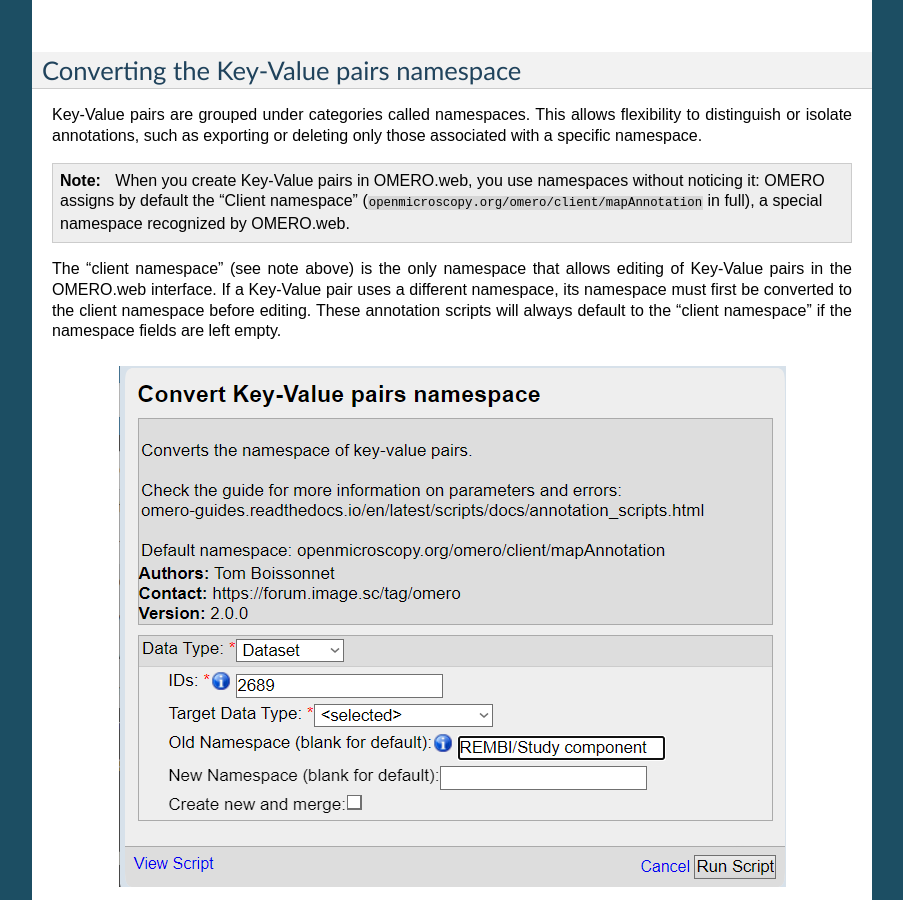
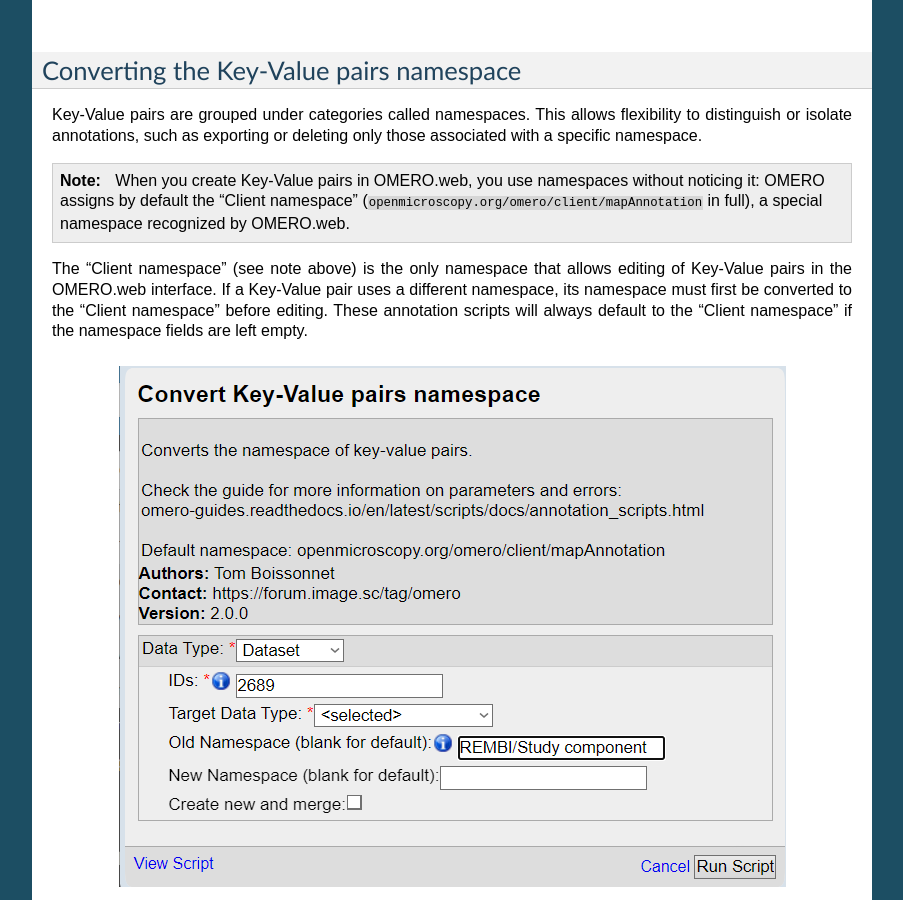
Before and after one commit to ome/omero-guide-scripts, a Sphinx documentation site: the page built from docs/walkthrough.rst, in a window 1280 px wide and 900 px high, scrolled down 5606 px. Shown: the whole window, without its empty margins (198-1101 px from the left). Built offline with Sphinx 7.4.7, drawn with Linux system fonts in a browser that asks for light colours; some of the changed text lies outside the part shown.

```diff
--- a/docs/walkthrough.rst
+++ b/docs/walkthrough.rst
@@ -142,10 +142,10 @@ only those associated with a specific namespace.
    "Client namespace" (``openmicroscopy.org/omero/client/mapAnnotation`` in full)\
    , a special namespace recognized by OMERO.web.
 
-The "client namespace" (see note above) is the only namespace that allows editing of \
+The "Client namespace" (see note above) is the only namespace that allows editing of \
 Key-Value pairs in the OMERO.web interface. If a Key-Value pair uses a different \
-namespace, its namespace must first be converted to the client namespace before editing. \
-These annotation scripts will always default to the "client namespace" if the namespace \
+namespace, its namespace must first be converted to the "Client namespace" before editing. \
+These annotation scripts will always default to the "Client namespace" if the namespace \
 fields are left empty.
 
 .. figure:: images/annotation_08_convert_namespace.png
@@ -161,7 +161,7 @@ And here is our five Key-Value pairs annotations with converted namespace:
   resulting key-value pairs annotation.*
 ..
 
-Once the Key-Value pair has been converted to the "client namespace," it can be edited \
+Once the Key-Value pair has been converted to the "Client namespace," it can be edited \
 in the OMERO.web interface.
 
 Deleting Key-Value pairs
```
